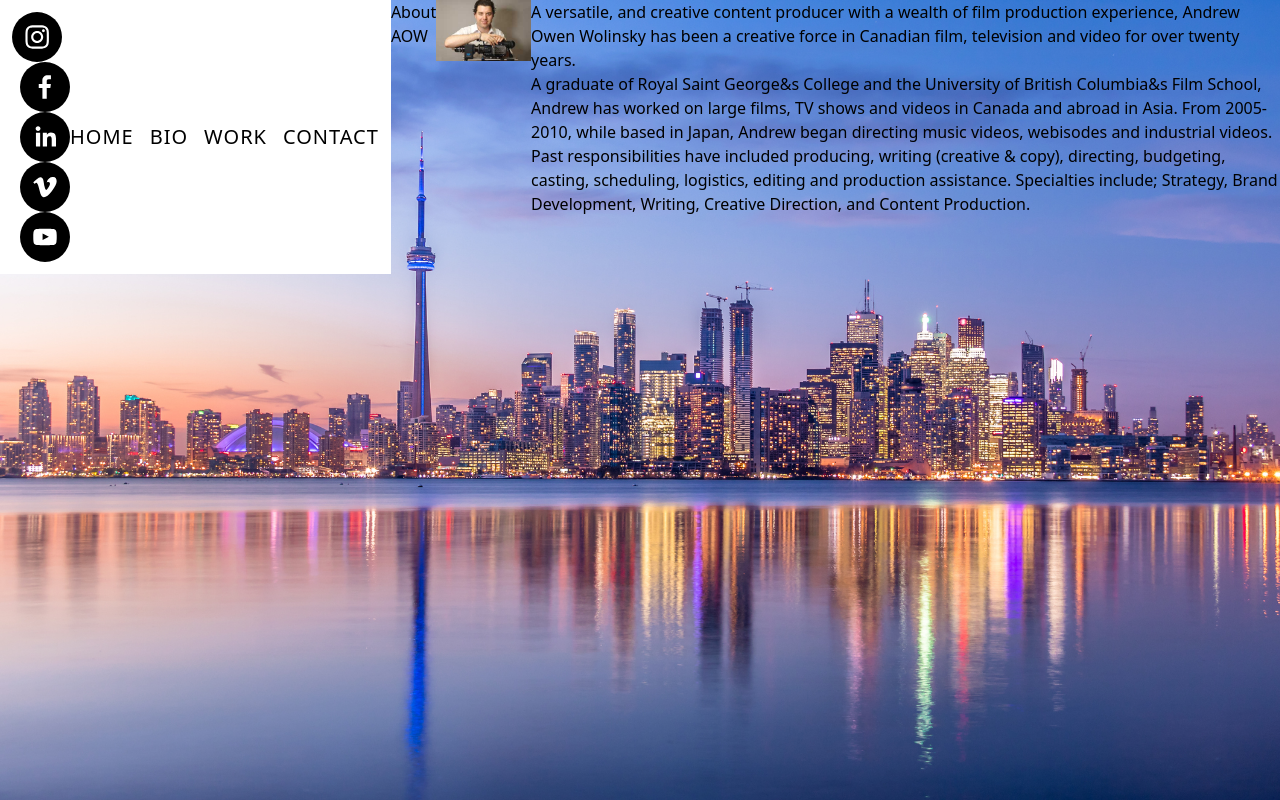
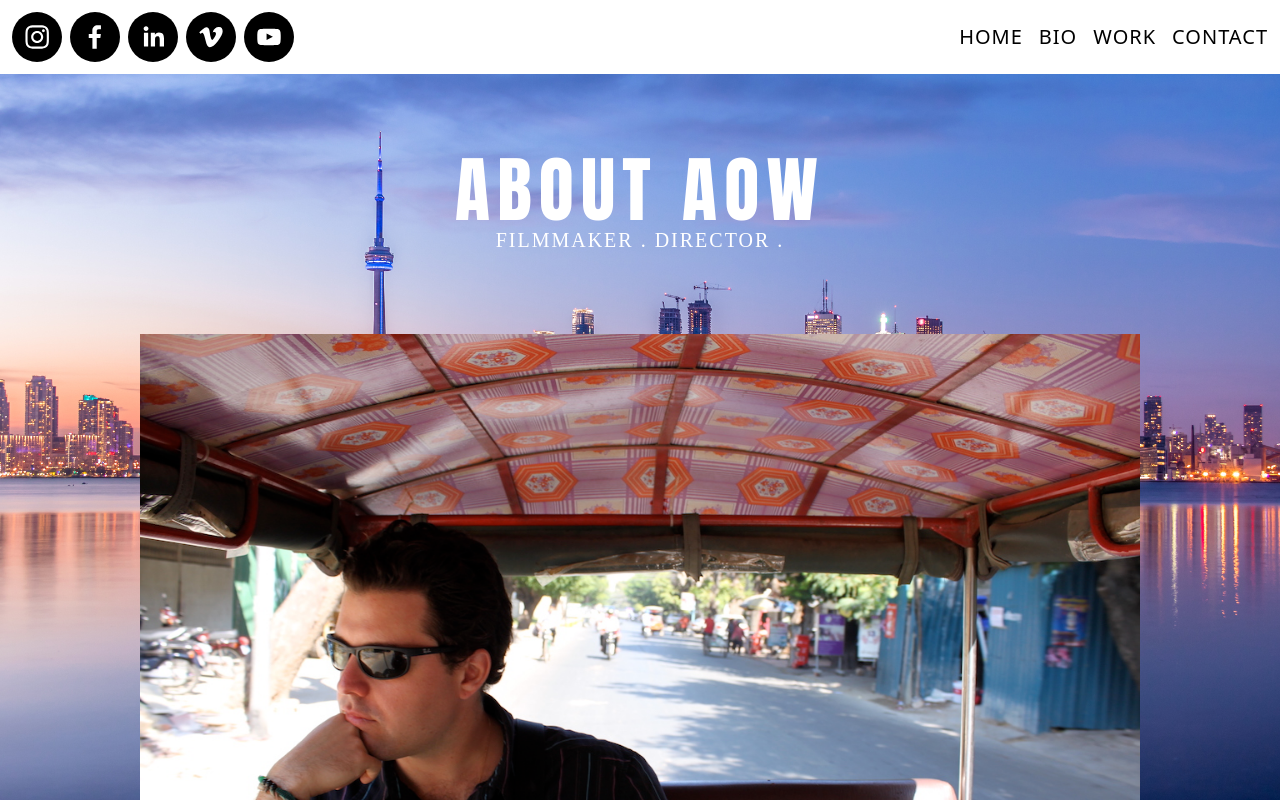
Before and after one commit to solidquartz/aow-films, a Next.js app: page /bio in a window 1280 px wide. Shown: the top 800 px of the page. Built offline with nearby package versions, Linux system fonts and the light colour scheme.

Commit message:
Bio layout, font update

```diff
--- a/pages/bio.tsx
+++ b/pages/bio.tsx
@@ -7,45 +7,64 @@ type Props = {};
 
 function Bio({}: Props) {
   return (
-    <div className="bg-scroll bg-bg bg-cover h-screen bg-no-repeat flex justify-center">
+    <div className="bg-bg bg-cover min-h-screen bg-fixed">
       <Head>
         <title>AOW Films</title>
       </Head>
-      <div>
+      {/* HEADER */}
+      <div className="top-0 sticky z-50">
         <Header />
       </div>
-      <div>
-        <h2>About AOW</h2>
+
+      {/* Title */}
+      <div className="flex flex-col items-center space-y-10 pb-[100px]">
+        <div className="flex flex-col items-center pt-[80px] pb-[40px]">
+          <h2 className="text-7xl font-hero tracking-widest text-white text-center uppercase">
+            About AOW
+          </h2>
+          <h3 className="text-xl uppercase tracking-widest text-white text-center font-body">
+            Filmmaker . Director .
+          </h3>
         </div>
         <div>
+          {/* Image */}
           <Image
-          src="/images/a-2.jpg"
-          width="280"
-          height="180"
+            src="/images/aowprofile.jpg"
+            width="1000"
+            height="600"
             alt="Profile picture of Andrew Wolinsky"
           />
         </div>
+
+        {/* Paragraph */}
+        <div className="max-w-[1000px] text-white bg-black/50 p-7 text-center space-y-5 text-lg font-body">
           <div>
             <p>
               A versatile, and creative content producer with a wealth of film
-          production experience, Andrew Owen Wolinsky has been a creative force
-          in Canadian film, television and video for over twenty years.
+              production experience, Andrew Owen Wolinsky has been a creative
+              force in Canadian film, television and video for over twenty
+              years.
             </p>
-
+          </div>
+          <div>
             <p>
-          A graduate of Royal Saint George&amp;s College and the University of
-          British Columbia&amp;s Film School, Andrew has worked on large films,
-          TV shows and videos in Canada and abroad in Asia. From 2005-2010,
-          while based in Japan, Andrew began directing music videos, webisodes
-          and industrial videos.
+              A graduate of Royal Saint George&amp;s College and the University
+              of British Columbia&amp;s Film School, Andrew has worked on large
+              films, TV shows and videos in Canada and abroad in Asia. From
+              2005-2010, while based in Japan, Andrew began directing music
+              videos, webisodes and industrial videos.
             </p>
-
+          </div>
+          <div>
             <p>
-          Past responsibilities have included producing, writing (creative &amp;
-          copy), directing, budgeting, casting, scheduling, logistics, editing
-          and production assistance. Specialties include; Strategy, Brand
-          Development, Writing, Creative Direction, and Content Production.
+              Past responsibilities have included producing, writing (creative
+              &amp; copy), directing, budgeting, casting, scheduling, logistics,
+              editing and production assistance. Specialties include: Strategy,
+              Brand Development, Writing, Creative Direction, and Content
+              Production.
             </p>
+          </div>
+        </div>
       </div>
     </div>
   );
--- a/pages/contact.tsx
+++ b/pages/contact.tsx
@@ -17,12 +17,16 @@ function Contact({}: Props) {
         <h2>Contact</h2>
       </div>
       <div>
-        <h3>Andrew Wolinsky</h3>
-
+        <div>
+          <p>For bookings or inquiries please contact:</p>\
+          <p>Andrew O. Wolinsky</p>
+        </div>
+        <div>
           <p>Email: awolinsky@gmail.com</p>
 
           <p>Telephone: +1 (416) 525 FILM (3456) </p>
-
+        </div>
+        <div>
           <p>Instagram: https://www.instagram.com/awolie01/</p>
 
           <p>Facebook: https://www.facebook.com/awolinsky</p>
@@ -32,6 +36,7 @@ function Contact({}: Props) {
           <p>Vimeo: https://vimeo.com/user64502745</p>
         </div>
       </div>
+    </div>
   );
 }
 
--- a/pages/index.tsx
+++ b/pages/index.tsx
@@ -17,17 +17,17 @@ const Home: NextPage = () => {
 
         <div className="flex flex-col items-center space-y-10 pb-[100px]">
           {/* HERO */}
-          <div className="flex flex-col items-center pt-[200px] pb-[100px]">
+          <div className="flex flex-col items-center pt-[100px] pb-[100px]">
             <h1 className="text-9xl font-hero tracking-widest text-white text-center">
               AOW FILMS
             </h1>
 
-            <h2 className="text-3xl uppercase tracking-wider text-white text-center">
+            <h2 className="text-3xl uppercase tracking-wider text-white text-center font-body">
               Andrew Owen Wolinsky
             </h2>
 
-            <h3 className="text-xl uppercase tracking-widest text-white text-center">
-              Filmmaker . Director
+            <h3 className="text-xl uppercase tracking-widest text-white text-center font-body">
+              Filmmaker . Director .
             </h3>
           </div>
 
@@ -45,7 +45,7 @@ const Home: NextPage = () => {
           </div>
           <div>
             <Link href="/films">
-              <p className="text-white uppercase text-xl font-thin font-serif hover:font-semibold cursor-pointer">
+              <p className="text-white uppercase text-xl font-thin font-body hover:font-semibold cursor-pointer">
                 View Portfolio
               </p>
             </Link>
--- a/tailwind.config.js
+++ b/tailwind.config.js
@@ -7,6 +7,7 @@ module.exports = {
   theme: {
     fontFamily: {
       'hero': ['ui-sans-serif', 'Impact'],
+      'body': ['ui-sans-serif', 'Avenir'],
     },
     extend: {
       backgroundImage: {
```
Also changed, not shown: public/images/aowprofile.JPG (added), public/images/bg-mountains.jpg (deleted). Lines whose indentation alone changed are shown as unchanged.
